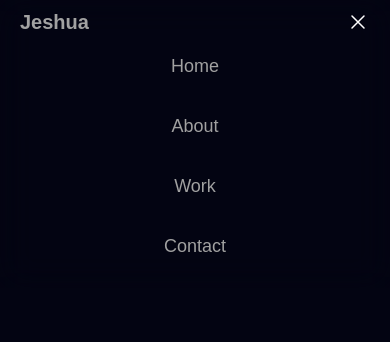
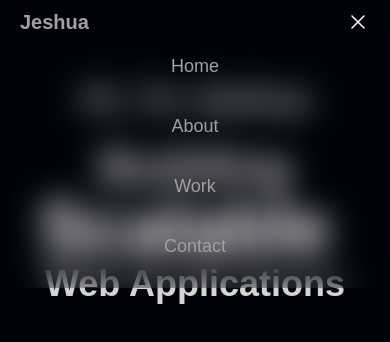
Before and after one commit to jarias0104/Portfolio-Website, a React (Vite) app: page / in a window 390 px wide. Both pictures are taken after a click on the button 358 px from the left and 22 px from the top of the page. Shown: the top 342 px of the page. Built offline with nearby package versions, Linux system fonts and the light colour scheme; a web font is replaced by a local one.

Commit message:
UI Features
Finished Nav bar for mobile & desktop views

Work on here (Note: not finished yet)

Features on Hero: FlipWords functionality and load animations for texts and div containers, responsiveness for mobile

```diff
--- a/package.json
+++ b/package.json
@@ -14,6 +14,7 @@
     "motion": "^12.38.0",
     "react": "^19.2.4",
     "react-dom": "^19.2.4",
+    "tailwind-merge": "^3.5.0",
     "tailwindcss": "^4.2.2"
   },
   "devDependencies": {
--- a/src/App.jsx
+++ b/src/App.jsx
@@ -1,12 +1,14 @@
 import React from "react";
 import Navbar from "./sections/Navbar";
+import Hero from "./sections/Hero";
 
 const App = () => {
   return (
     <div className="container mx-auto max-w-7xl">
       {/* nav bar */}
-      <Navbar />
+      <Navbar/>
       {/* hero */}
+      <Hero/>
       {/* about */}
       {/* projects */}
       {/* experience */}
--- /dev/null
+++ b/src/components/FlipWords.jsx
@@ -0,0 +1,90 @@
+"use client";
+import React, { useCallback, useEffect, useState } from "react";
+import { AnimatePresence, motion } from "motion/react";
+import { twMerge } from "tailwind-merge";
+
+export const FlipWords = ({
+  words,
+  duration = 3000,
+  className
+}) => {
+  const [currentWord, setCurrentWord] = useState(words[0]);
+  const [isAnimating, setIsAnimating] = useState(false);
+
+  // thanks for the fix Julian - https://github.com/Julian-AT
+  const startAnimation = useCallback(() => {
+    const word = words[words.indexOf(currentWord) + 1] || words[0];
+    setCurrentWord(word);
+    setIsAnimating(true);
+  }, [currentWord, words]);
+
+  useEffect(() => {
+    if (!isAnimating)
+      setTimeout(() => {
+        startAnimation();
+      }, duration);
+  }, [isAnimating, duration, startAnimation]);
+
+  return (
+    <AnimatePresence
+      onExitComplete={() => {
+        setIsAnimating(false);
+      }}>
+      <motion.div
+        initial={{
+          opacity: 0,
+          y: 10,
+        }}
+        animate={{
+          opacity: 1,
+          y: 0,
+        }}
+        transition={{
+          type: "spring",
+          stiffness: 100,
+          damping: 10,
+        }}
+        exit={{
+          opacity: 0,
+          y: -40,
+          x: 40,
+          filter: "blur(8px)",
+          scale: 2,
+          position: "absolute",
+        }}
+        className={twMerge(
+          "z-10 inline-block relative text-left",
+          className
+        )}
+        key={currentWord}>
+        {/* edit suggested by Sajal: https://x.com/DewanganSajal */}
+        {currentWord.split(" ").map((word, wordIndex) => (
+          <motion.span
+            key={word + wordIndex}
+            initial={{ opacity: 0, y: 10, filter: "blur(8px)" }}
+            animate={{ opacity: 1, y: 0, filter: "blur(0px)" }}
+            transition={{
+              delay: wordIndex * 0.3,
+              duration: 0.3,
+            }}
+            className="inline-block whitespace-nowrap">
+            {word.split("").map((letter, letterIndex) => (
+              <motion.span
+                key={word + letterIndex}
+                initial={{ opacity: 0, y: 10, filter: "blur(8px)" }}
+                animate={{ opacity: 1, y: 0, filter: "blur(0px)" }}
+                transition={{
+                  delay: wordIndex * 0.3 + letterIndex * 0.05,
+                  duration: 0.2,
+                }}
+                className="inline-block">
+                {letter}
+              </motion.span>
+            ))}
+            <span className="inline-block">&nbsp;</span>
+          </motion.span>
+        ))}
+      </motion.div>
+    </AnimatePresence>
+  );
+};
--- /dev/null
+++ b/src/components/Herotext.jsx
@@ -0,0 +1,106 @@
+import { FlipWords } from "./FlipWords";
+import { motion } from "motion/react";
+
+const HeroText = () => {
+// array of words for FlipWords
+const words = ["Secure", "Modern", "Scalable"];
+
+// variations for motion animations
+const variants = {
+    hidden: { opacity: 0, x: -50 },
+    visible: { opacity: 1, x: 0 },
+}
+
+    return (
+        <div className="z-10 mt-20
+        text-center md:mt-40 md:text-left
+        rounded-3xl bg-clip-text">
+            {/* Desktop View */}
+            <div className="flex-col hidden md:flex c-space">
+                <motion.h1
+                className="text-4xl font-medium"
+                variants={variants}
+                initial="hidden"
+                animate="visible"
+                transition={{delay: 1}}
+                >
+                    Hi I'm Jeshua
+                </motion.h1>
+                <div className="flex-col items-start">
+                    <motion.p
+                    className="text-5xl font-medium text-neutral-300"
+                    variants={variants}
+                    initial="hidden"
+                    animate="visible"
+                    transition={{delay: 1.2}}>
+                        A Developer <br />Dedicated to Crafting
+                    </motion.p>
+                    <motion.div
+                    variants={variants}
+                    initial="hidden"
+                    animate="visible"
+                    transition={{delay: 1.5}}>
+                        {/* Give FlipWords an array of words to display*/}
+                        <FlipWords
+                        words={words}
+                        className="font-black text-white text-8xl"
+                        />
+                    </motion.div>
+                    <motion.p
+                    className="text-4xl font-medium text-neutral-300"
+                    variants={variants}
+                    initial="hidden"
+                    animate="visible"
+                    transition={{delay: 1.8}}>
+                        Web Solutions
+                    </motion.p>
+                </div>
+            </div>
+            {/* Mobile View */}
+            <div className="flex flex-col space-y-6 md:hidden">
+                <motion.p
+                className="text-4xl font-medium"
+                variants={variants}
+                initial="hidden"
+                animate="visible"
+                transition={{delay: 1}}
+                >
+                    Hi, I'm Jeshua
+                </motion.p>
+                <div>
+                    <motion.p
+                    className="text-5xl font-black text-neutral-300"
+                    variants={variants}
+                    initial="hidden"
+                    animate="visible"
+                    transition={{delay: 1.2}}
+                    >
+                        Building
+                    </motion.p>
+                    <motion.div>{/* Give FlipWords an array of words to display*/}
+                        <FlipWords
+                        words={words}
+                        className="font-bold text-white text-7xl"
+                        variants={variants}
+                        initial="hidden"
+                        animate="visible"
+                        transition={{delay: 1.5}}
+                        />
+                    </motion.div>
+                    <motion.p
+                    className="text-4xl font-black text-neutral-300"
+                    variants={variants}
+                    initial="hidden"
+                    animate="visible"
+                    transition={{delay: 1.8}}
+                    >
+                        Web Applications
+                    </motion.p>
+                </div>
+            </div>
+
+        </div>
+    );
+}
+
+export default HeroText;
--- /dev/null
+++ b/src/components/ParallaxBackground.jsx
@@ -0,0 +1,21 @@
+const ParallaxBackground = () => {
+    return (
+        <section className="absolute inset-0 bg-black/40">
+            <div className="relative h-screen overflow-y-hidden">
+                {/* Background Sky */}
+                <div />
+                {/* Mountain Layer 3*/}
+                <div />
+                {/* Planets */}
+                <div />
+                {/* Mountain Layer 2*/}
+                <div />
+                {/* Mountain Layer 1*/}
+                <div />
+            </div>
+        </section>
+    )
+
+}
+
+export default ParallaxBackground;
--- /dev/null
+++ b/src/sections/Hero.jsx
@@ -0,0 +1,16 @@
+import HeroText from "../components/Herotext";
+import ParallaxBackground from "../components/ParallaxBackground";
+
+const Hero = () => {
+    return (
+        <section
+        className="flex items-start justify-center
+        md:items-start md:justify-start min-h-screen overflow-hidden
+        c-space">
+            <HeroText />
+            <ParallaxBackground />
+        </section>
+    );
+}
+
+export default Hero;
--- a/src/sections/Navbar.jsx
+++ b/src/sections/Navbar.jsx
@@ -1,5 +1,7 @@
 import { useState } from "react";
 import { motion } from "motion/react";
+
+// Nav menu list for links
 function Navigation(){
     return (
     <ul className="nav-ul">
@@ -55,9 +57,15 @@
                         </nav>
                     </div>
                 </div>
+                {/* Animatation for Nav */}
                 {isOpen &&(
-                <motion.div className="block overflow-hidden text-center
-                sm:hidden">
+                <motion.div
+                className="block overflow-hidden text-center sm:hidden"
+                initial={{opacity: 0, x: -10}}
+                animate={{opacity: 1, x: 0}}
+                style={{maxHeight: "100vh"}}
+                transition={{duration: 1}}
+                >
                     <nav className="pb-5">
                         <Navigation />
                     </nav>
```
Also changed, not shown: 1 other file (tests, documents, lock files or other folders).
